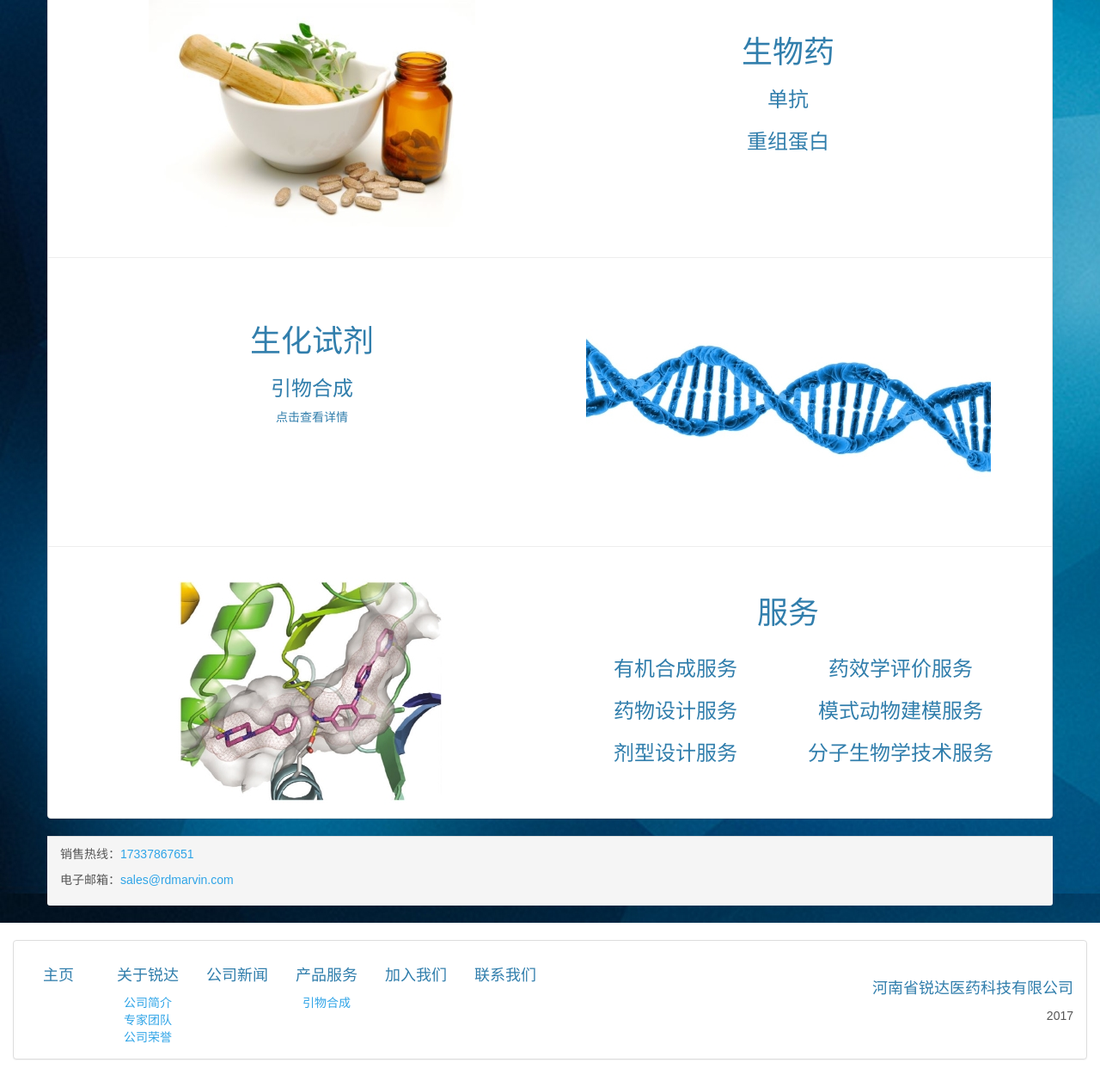
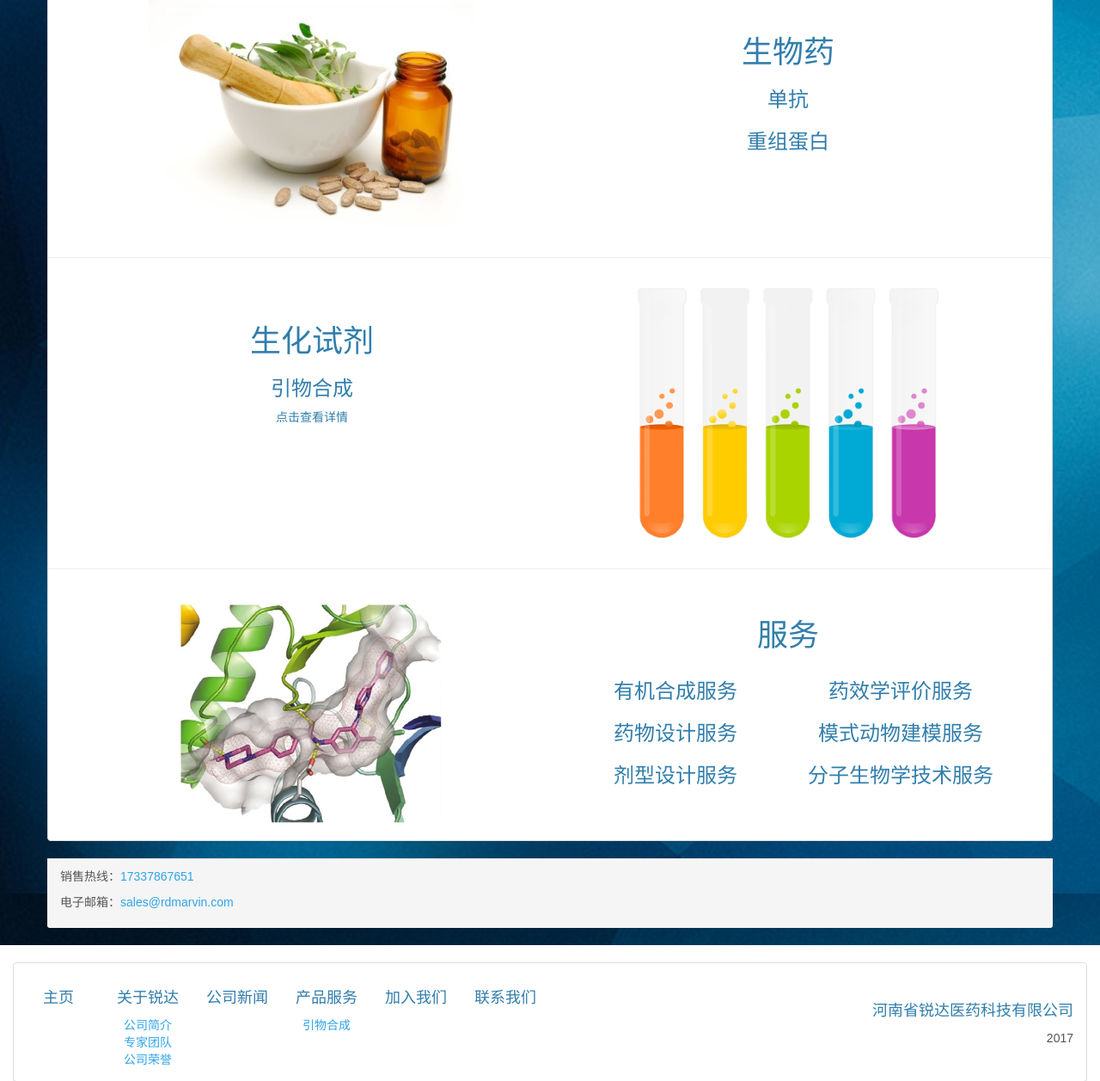
Before and after one commit to yan84521610/RDWebsites, a Django app: page /main/products in a window 1280 px wide. Shown: the part 546-1803 px from the top of the page at 86% size. Before the commit the page ends 1778 px from the top, so only its background shows below. Run offline with Django 3.2, Linux system fonts and the light colour scheme; some libraries are stand-ins or nearby versions; some web fonts are replaced.

Commit message:
edit pages

```diff
--- a/main/templates/main/products.html
+++ b/main/templates/main/products.html
@@ -57,7 +57,7 @@
                         </div>
                         <div class="col-md-6">
                             {% load static %}
-                            <img src="{% static "main/image/products_image03.jpg" %}" class="img-responsive center-block">
+                            <img src="{% static "main/image/products_image_031.png" %}" class="img-responsive center-block">
                         </div>
                     </div>
                 </div>
@@ -68,7 +68,7 @@
                     <div class="col-md-12" >
                         <div class="col-md-6">
                             {% load static %}
-                            <img src="{% static "main/image/products_image04.jpg" %}" class="img-responsive center-block">
+                            <img src="{% static "main/image/products_image_04.jpg" %}" class="img-responsive center-block">
                         </div>
                         <div class="col-md-6" >
                             <h1 class="text-center">服务</h1>
```
Also changed, not shown: main/static/main/image/products_image03.jpg (deleted), main/static/main/image/products_image_031.png (added), main/static/main/image/products_image_04.jpg (renamed from main/static/main/image/products_image04.jpg).
